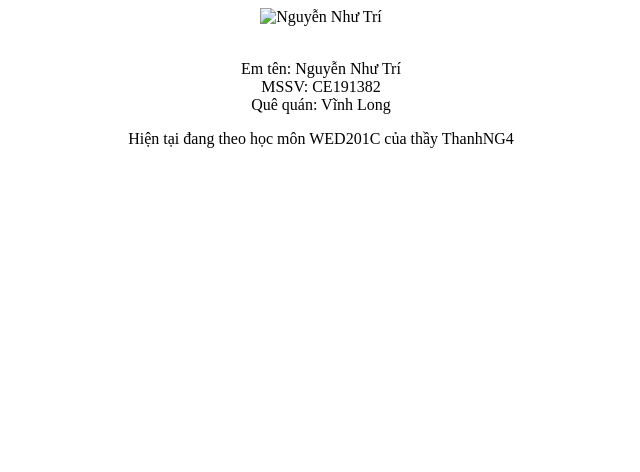
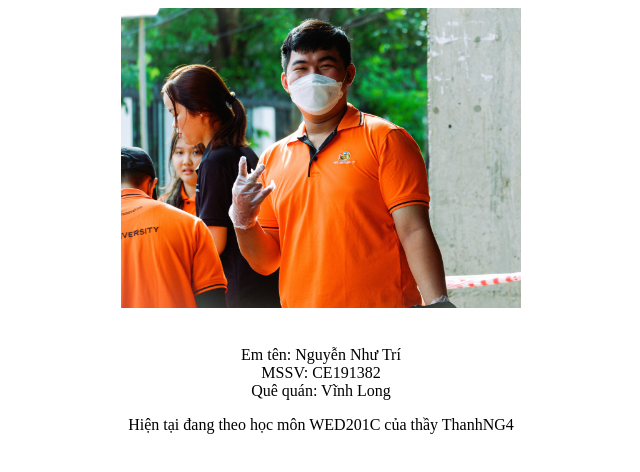
Before and after one commit to TriNguyen205/TriNguyen, a plain HTML site: page Tringuyen.html in a window 1280 px wide. Shown: the whole page, without its empty margins (319-959 px from the left). Drawn offline with Linux system fonts and the light colour scheme; the site is published under a folder, as on GitHub Pages, so addresses that start at the root find nothing.

Commit message:
Update Tringuyen.html

```diff
--- a/Tringuyen.html
+++ b/Tringuyen.html
@@ -5,7 +5,7 @@
     <title>Giới Thiệu</title>
 </head>
 <body>
-    <div style="text-align: center;"><img src="/image/sv_FPT_2.jpg" height="300px" title="Nguyễn Như Trí" alt="Nguyễn Như Trí" ></div>
+    <div style="text-align: center;"><img src="image/sv_FPT_2.jpg" height="300px" title="Nguyễn Như Trí" alt="Nguyễn Như Trí" ></div>
     <br>
     <p style="text-align: center;">Em tên: Nguyễn Như Trí <br> MSSV: CE191382 <br> Quê quán: Vĩnh Long </p>
      <p style="text-align: center;"> Hiện tại đang theo học môn WED201C của thầy ThanhNG4 </p>
```
